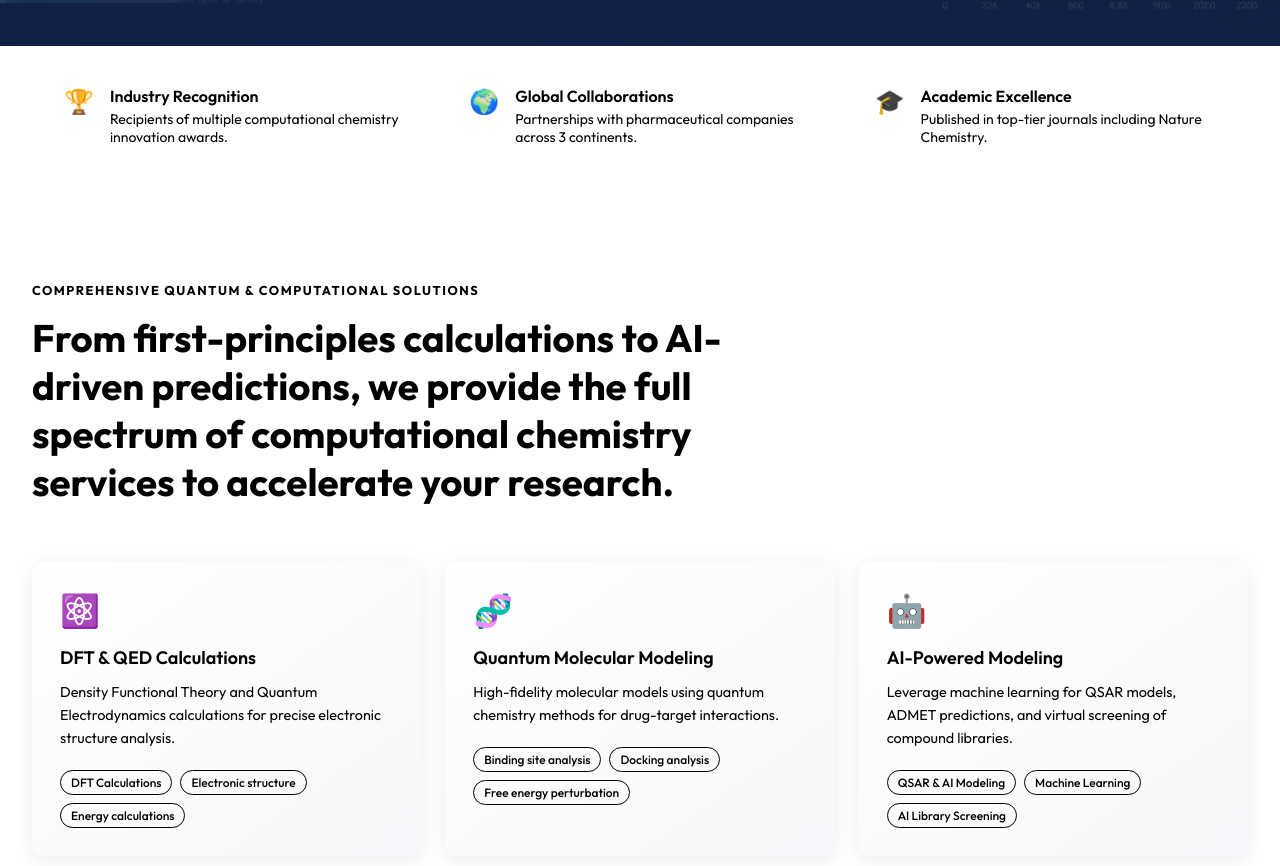
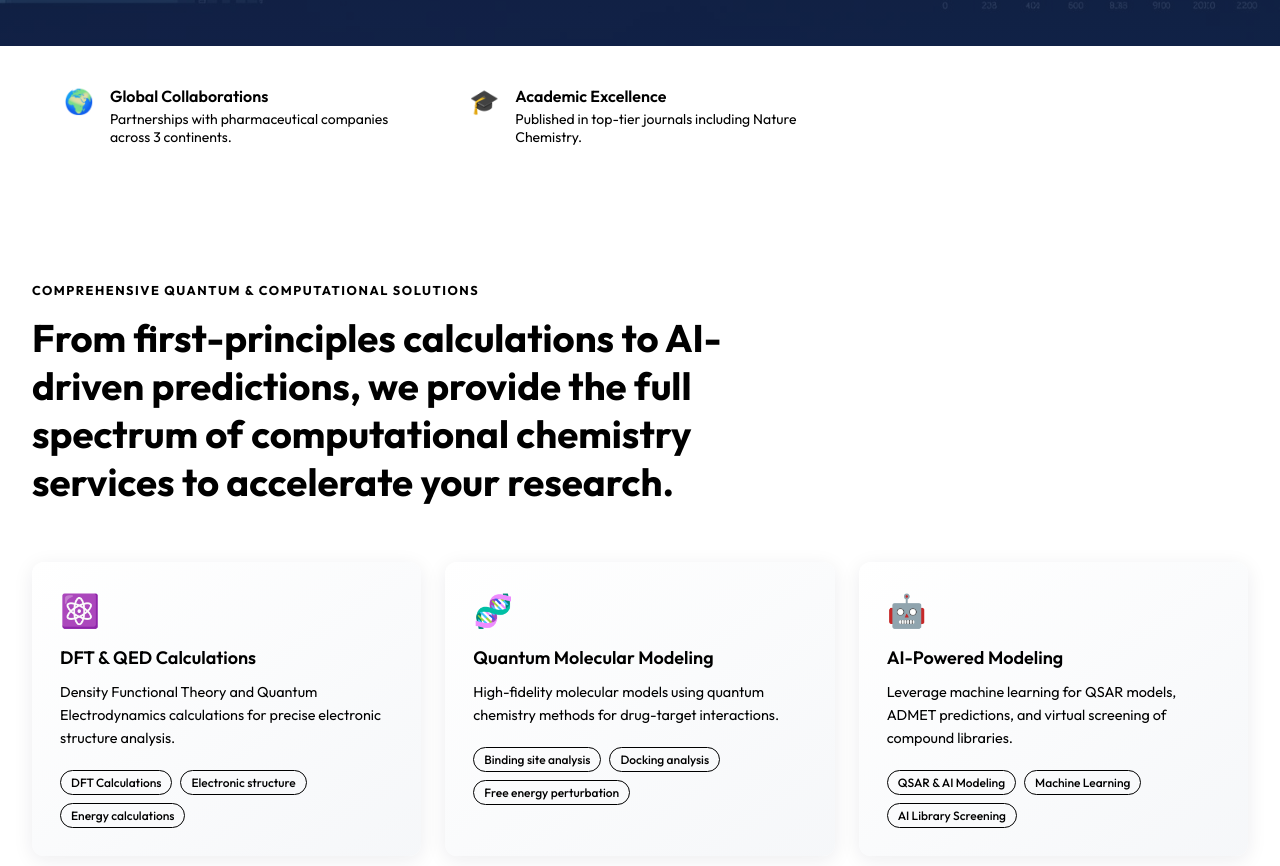
Before and after one commit to chiragpatel269/tattvasim, a plain HTML site: page index.html in a window 1280 px wide. Shown: the part 855-1721 px from the top of the page. Drawn offline with Linux system fonts and the light colour scheme.

Commit message:
Update index.html
Signed-off-by: Chirag Patel <105613466+chiragpatel269@users.noreply.github.com>

```diff
--- a/index.html
+++ b/index.html
@@ -102,14 +102,7 @@
   <section class="trust-bar">
     <div class="container">
       <div class="trust-grid">
-        <div class="trust-item">
-          <div class="trust-icon">🏆</div>
-          <div>
-            <div class="trust-label">Industry Recognition</div>
-            <div class="trust-desc">Recipients of multiple computational chemistry innovation awards.</div>
-          </div>
-        </div>
-        <div class="trust-item">
+         <div class="trust-item">
           <div class="trust-icon">🌍</div>
           <div>
             <div class="trust-label">Global Collaborations</div>
```
